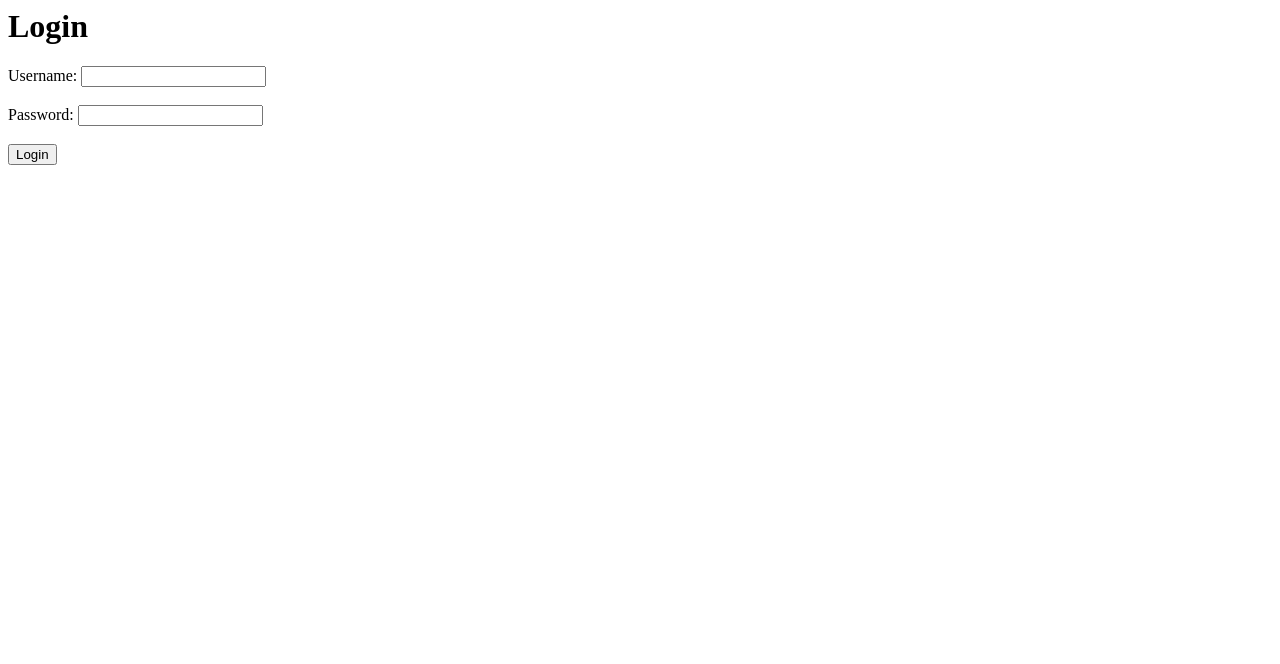
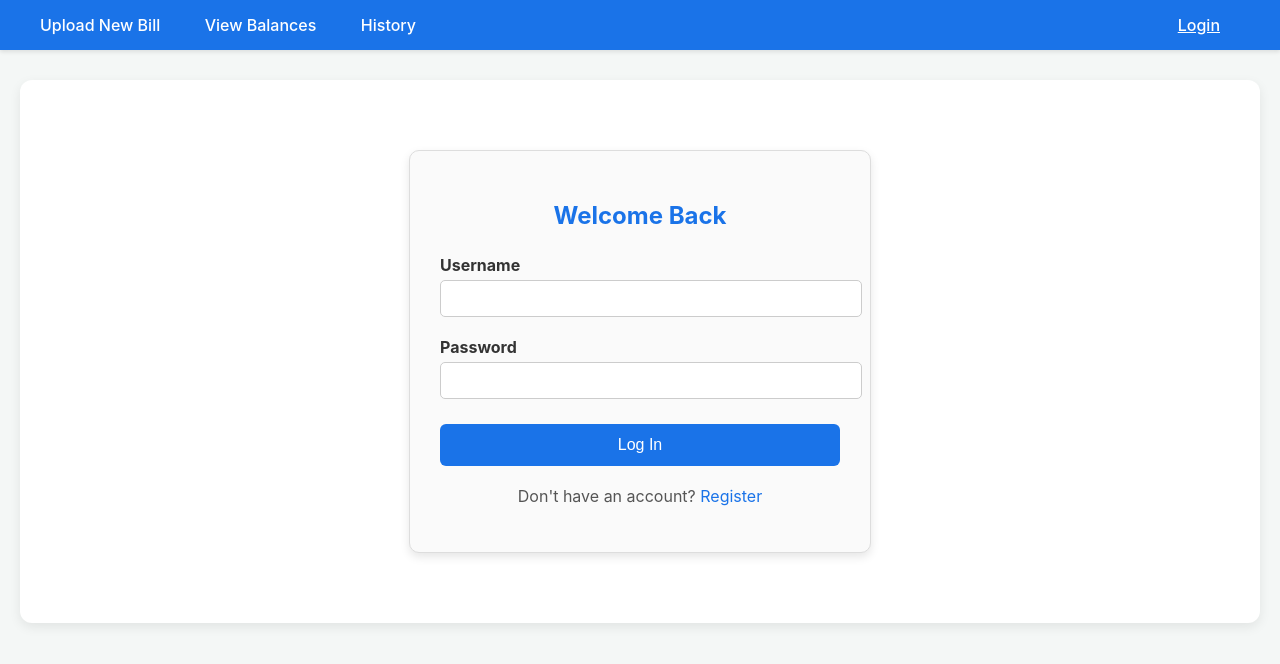
Before and after one commit to resilere/bill_split_app, a Flask app: page /login in a window 1280 px wide. Shown: the top 664 px of the page. Run offline with Flask 3, Linux system fonts and the light colour scheme.

Commit message:
login page beautified

```diff
--- a/templates/base.html
+++ b/templates/base.html
@@ -62,6 +62,15 @@ margin-bottom: 20px;
 <a href="{{ url_for('index') }}">Upload New Bill</a>
 <a href="{{ url_for('balances') }}">View Balances</a>
 <a href="{{ url_for('history') }}">History</a>
+ <!-- Login Info Section -->
+    <div style="float: right;">
+        {% if g.user %}
+            Hello, <strong>{{ g.user.username }}</strong> |
+            <a href="{{ url_for('logout') }}" style="color: white; text-decoration: underline;">Logout</a>
+        {% else %}
+            <a href="{{ url_for('login') }}" style="color: white; text-decoration: underline;">Login</a>
+        {% endif %}
+    </div>
 </div>
 
 <div class="container">
--- a/templates/login.html
+++ b/templates/login.html
@@ -1,8 +1,33 @@
-<h1>Login</h1>
-<form method="POST">
-  <label>Username:</label>
-  <input type="text" name="username" required><br><br>
-  <label>Password:</label>
-  <input type="password" name="password" required><br><br>
-  <button type="submit">Login</button>
-</form>
+{% extends "base.html" %}
+{% block title %}Login{% endblock %}
+{% block content %}
+<div style="max-width: 400px; margin: 50px auto; padding: 30px; border: 1px solid #ddd; border-radius: 10px; box-shadow: 0 4px 10px rgba(0,0,0,0.1); background-color: #fafafa;">
+    <h2 style="text-align: center; color: #1a73e8; margin-bottom: 25px;">Welcome Back</h2>
+
+    {% with messages = get_flashed_messages() %}
+      {% if messages %}
+        <ul style="color: red; list-style: none; padding: 0; margin-bottom: 20px;">
+        {% for message in messages %}
+          <li>{{ message }}</li>
+        {% endfor %}
+        </ul>
+      {% endif %}
+    {% endwith %}
+
+    <form method="POST" action="{{ url_for('login') }}">
+        <label for="username" style="font-weight: bold; display: block; margin-bottom: 5px;">Username</label>
+        <input type="text" name="username" id="username" required
+               style="width: 100%; padding: 10px; margin-bottom: 20px; border: 1px solid #ccc; border-radius: 5px;">
+
+        <label for="password" style="font-weight: bold; display: block; margin-bottom: 5px;">Password</label>
+        <input type="password" name="password" id="password" required
+               style="width: 100%; padding: 10px; margin-bottom: 25px; border: 1px solid #ccc; border-radius: 5px;">
+
+        <button type="submit" style="width: 100%; padding: 12px; background-color: #1a73e8; color: white; border: none; border-radius: 6px; font-size: 1em; cursor: pointer;">
+            Log In
+        </button>
+    </form>
+
+    <p style="text-align: center; margin-top: 20px; color: #555;">Don't have an account? <a href="{{ url_for('register') }}" style="color: #1a73e8; text-decoration: none;">Register</a></p>
+</div>
+{% endblock %}
```
